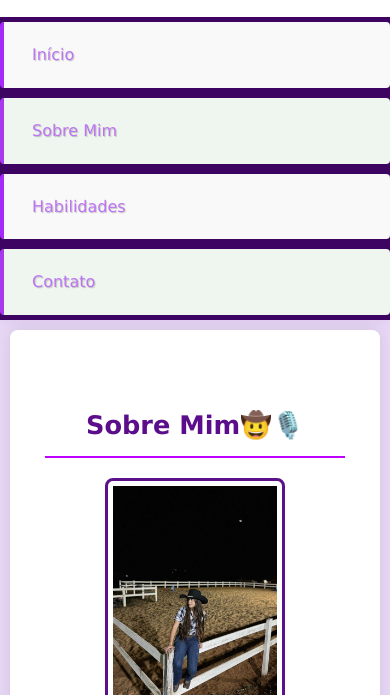
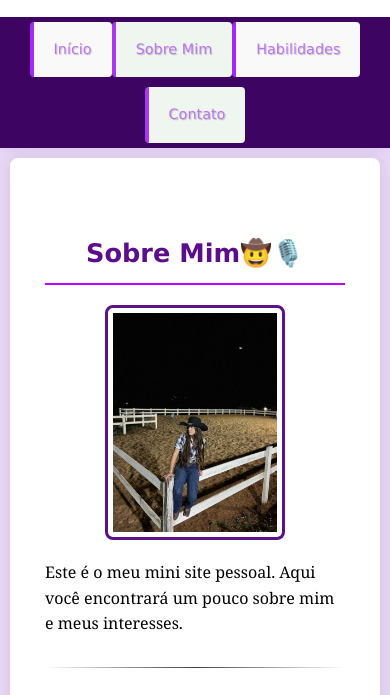
Before and after one commit to HeloBariotti/Meu-Site-Pessoal, a plain HTML site: page index.html in a window 390 px wide. Shown: the part 154-849 px from the top of the page. Drawn offline with Linux system fonts and the light colour scheme.

Commit message:
Add files via upload

```diff
--- a/style.css
+++ b/style.css
@@ -320,11 +320,15 @@ footer p {
 @media (max-width: 768px) {
     /* Ajustes para o menu de navegação */
     .main-nav {
-        flex-direction: column; /* Empilha os itens verticalmente */
+       /* flex-direction: column; /* Empilha os itens verticalmente */
+       flex-wrap: wrap; /*permite quebrar para outra linha se necessário*/
         height: auto; /* Altura automática */
     }
     .main-nav li a {
-        padding: 12px 20px; /* Padding ajustado para mobile */
+       /* padding: 12px 20px; /* Padding ajustado para mobile */
+       padding: 8px 12px;
+       font-size: 0.9em; /*fonte menor*/
+
     }
 
     /* Demais ajustes originais */
```
